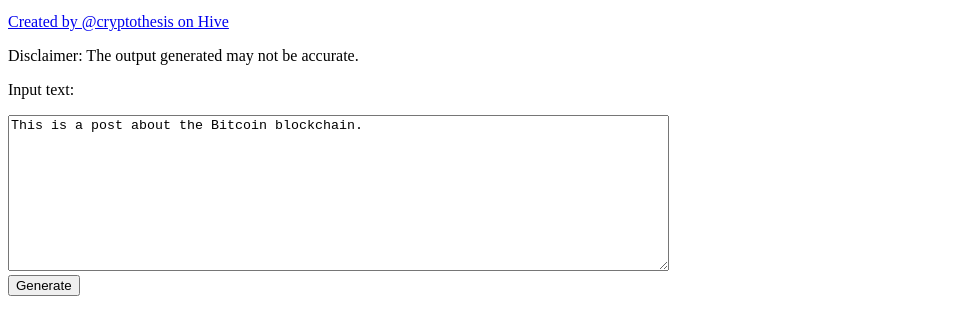
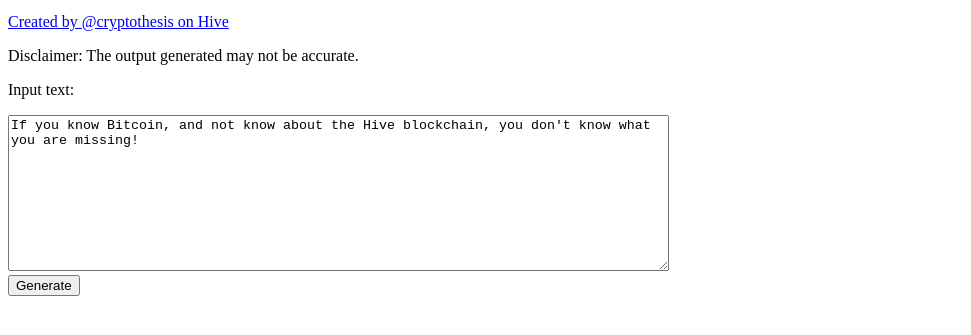
Before and after one commit to cryptothesis/leoglossary, a plain HTML site: page index.html in a window 1280 px wide. Shown: the part 101-436 px from the top of the page, without its empty margins (0-971 px from the left). Drawn offline with Linux system fonts and the light colour scheme.

Commit message:
Update index.html

```diff
--- a/index.html
+++ b/index.html
@@ -10,7 +10,7 @@
 <p>Disclaimer: The output generated may not be accurate.</p>
 
   <p><label for="input">Input text:</label></p>
-  <textarea id="input" rows="10" cols="80">This is a post about the Bitcoin blockchain.</textarea>
+  <textarea id="input" rows="10" cols="80">If you know Bitcoin, and not know about the Hive blockchain, you don't know what you are missing!</textarea>
   <br>
   <input type="submit" onclick="update()" value="Generate">
 
```
